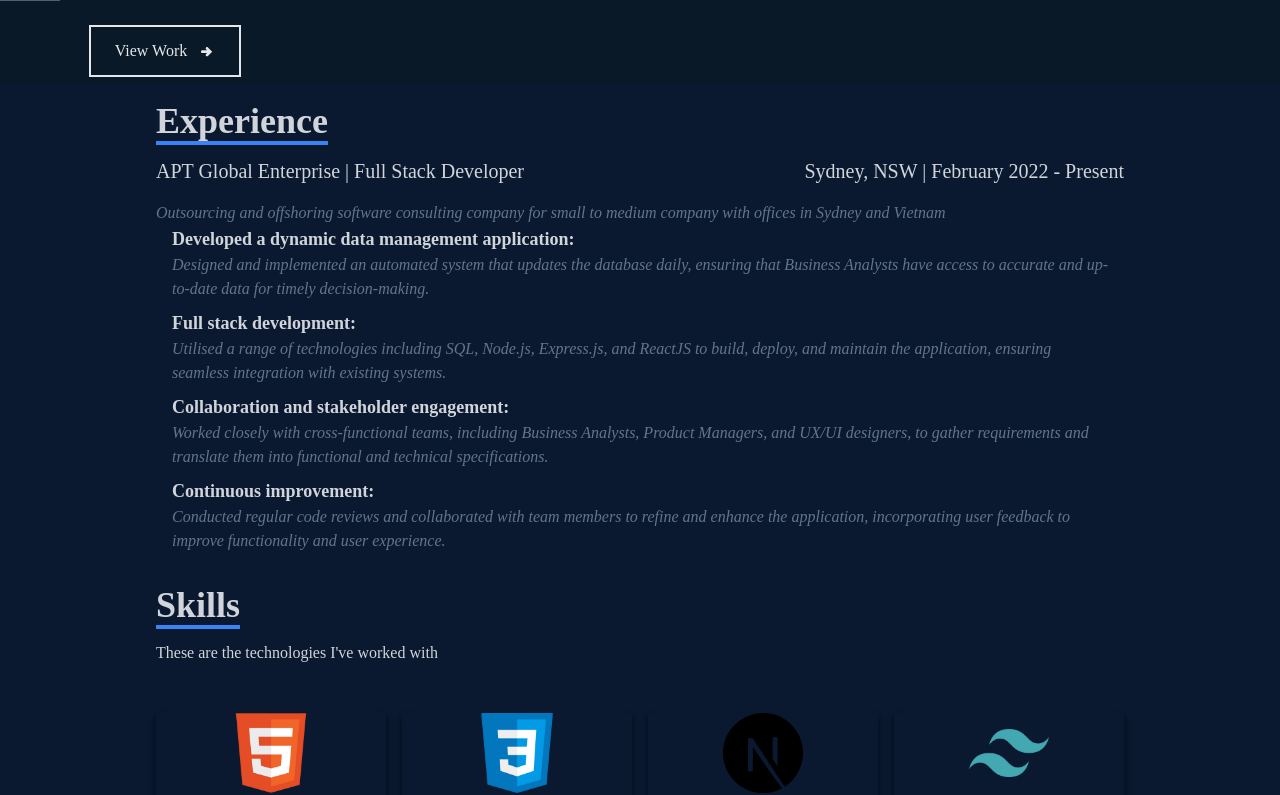
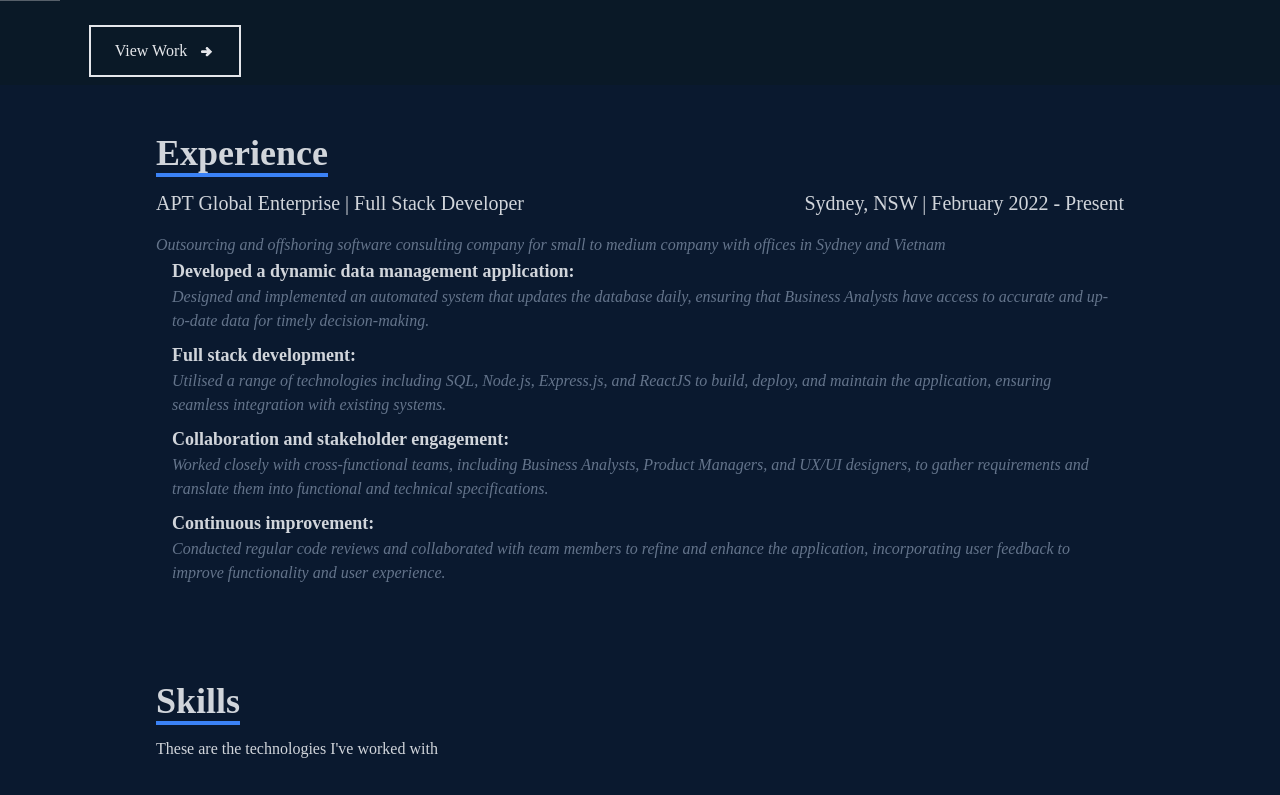
Before and after one commit to Liam263/Portfolio, a React (Create React App) app: page / in a window 1280 px wide. Shown: the part 519-1314 px from the top of the page. Built offline with nearby package versions, Linux system fonts and the light colour scheme.

Commit message:
update padding

```diff
--- a/src/App.js
+++ b/src/App.js
@@ -6,7 +6,7 @@ import Work from "./components/Work";
 
 function App() {
   return (
-    <div className="flex flex-col" >
+    <div className="flex flex-col " >
      <Navbar/>
      <Home/>
      <About/>
--- a/src/components/About.jsx
+++ b/src/components/About.jsx
@@ -5,7 +5,7 @@ const About = () => {
     <div name="experience" className="size-full bg-[#0a192f]">
       {/* Skill Container */}
       <div className="max-w-[1000px] mx-auto p-4 flex flex-col justify-center w-full h-full text-gray-300  ">
-        <div className="">
+        <div className="py-8">
           <p className="text-4xl font-bold  inline border-b-4 border-blue-500">
             Experience
           </p>
--- a/src/components/Skills.jsx
+++ b/src/components/Skills.jsx
@@ -12,7 +12,7 @@ const Skills = () => {
     <div name="skills" className='size-full bg-[#0a192f]'>
         {/* Skill Container */}
         <div className='max-w-[1000px] mx-auto p-4 flex flex-col justify-center w-full h-full text-gray-300  '>
-            <div>
+            <div className='py-8'>
                 <p className='text-4xl font-bold  inline border-b-4 border-blue-500'>Skills</p>
                 <p className='py-4'>These are the technologies I've worked with</p>
             </div>
```
